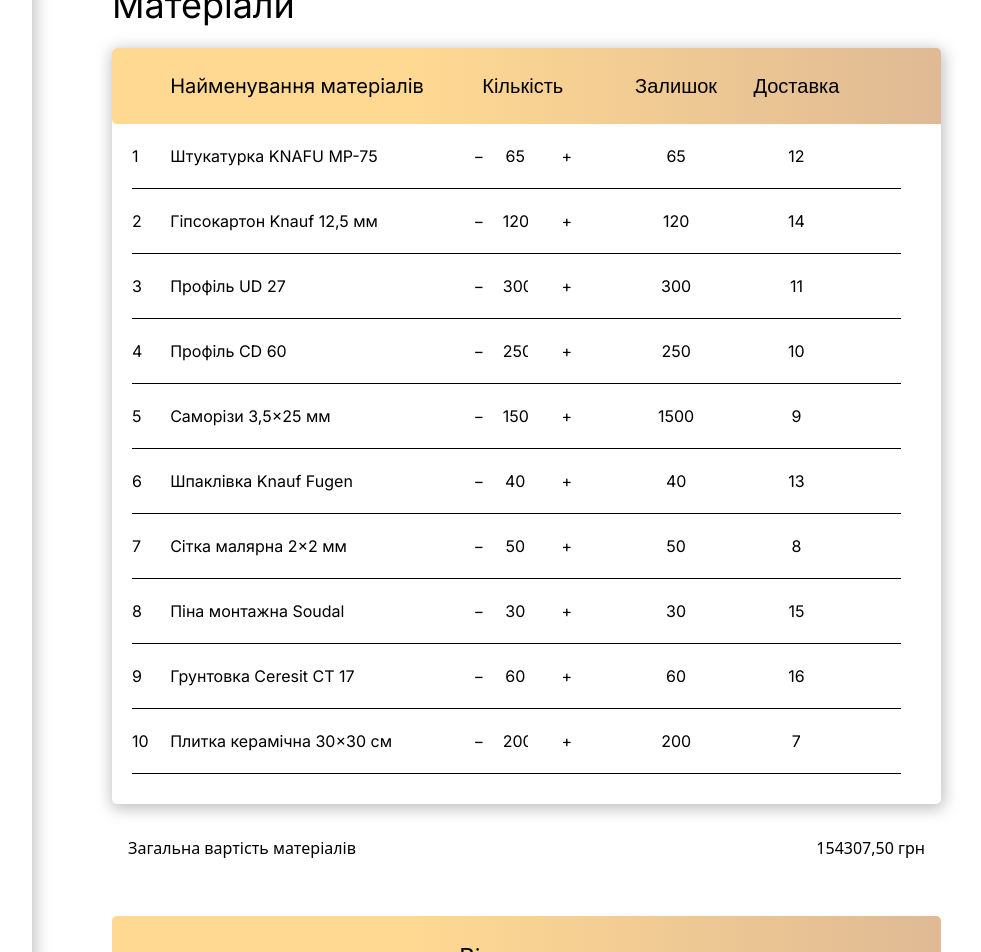
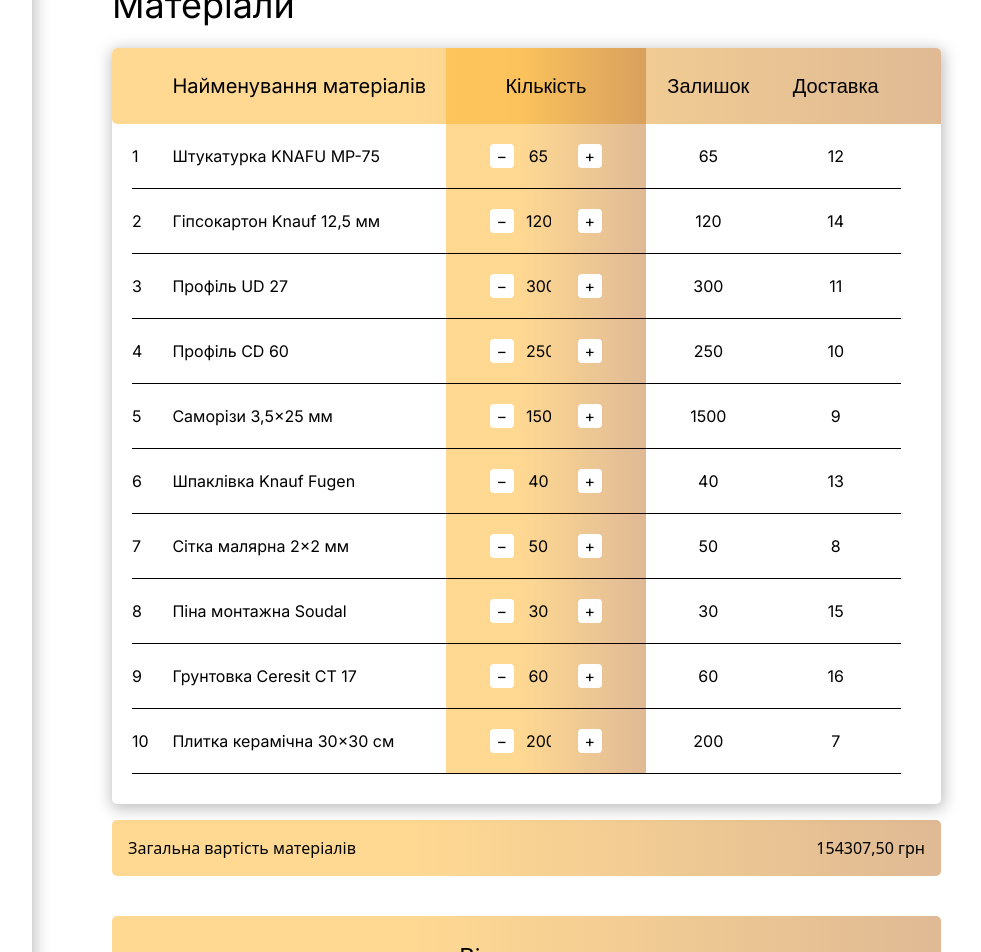
Before and after one commit to DonAkardion/StraightWalls_FE, a Next.js app: page /admin/addProject in a window 1280 px wide. Shown: the part 1640-2592 px from the top of the page, without its empty margins (279-1260 px from the left). Built offline with nearby package versions, Linux system fonts and the light colour scheme; a web font is replaced by a local one.

Commit message:
fix:AddProject Tables

```diff
--- a/src/components/Table/Table.module.css
+++ b/src/components/Table/Table.module.css
@@ -144,14 +144,39 @@
 .canceledRow {
   color: var(--red);
 }
-/* правила для AddProject */
+/* правила для AddProject  Estimate*/
 :global(.projectEstimateTableWrap) .TableRowCell:nth-child(7) {
   background: var(--yellow-gradient);
 }
 :global(.projectEstimateTableWrap) .TableCell:nth-child(5) {
   background: var(--yellow-gradient);
 }
+:global(.projectEstimateTableWrap) .indentCellLast {
+  display: none;
+}
+:global(.projectEstimateTableWrap) .indentCellSmall {
+  display: none;
+}
 :global(.projectEstimateTableWrap) .TableCellInspect {
+  display: none;
+}
+/* правила для AddProject  Materials*/
+:global(.projectMaterialsEditorWrap) .TableRowCell:nth-child(6) {
+  background: var(--yellow-gradient);
+}
+:global(.projectMaterialsEditorWrap) .TableCell:nth-child(4) {
+  background: var(--yellow-gradient);
+}
+:global(.projectMaterialsEditorWrap) .indentCellLast {
+  display: none;
+}
+:global(.projectMaterialsEditorWrap) .indentCellSmall {
+  display: none;
+}
+:global(.projectMaterialsEditorWrap) .TableRowCell:nth-child(9) {
+  display: none;
+}
+:global(.projectMaterialsEditorWrap) .TableCell:nth-child(7) {
   display: none;
 }
 /* #TODO правила для...*/
@@ -219,7 +244,7 @@
   :global(.clientsTableWrap) .indentCellSmallSecond {
     display: none;
   }
-  /* правила для AddProject */
+  /* правила для AddProject  Estimate*/
   :global(.projectEstimateTableWrap) .TableRowCell:nth-child(7) {
     display: table-cell;
     background: none;
--- /dev/null
+++ b/src/components/addProject/MaterialsEditor/MaterialsEditor.module.css
@@ -0,0 +1,3 @@
+.materialTotalCost {
+  background: var(--yellow-gradient);
+}
--- a/src/components/addProject/MaterialsEditor/MaterialsEditor.tsx
+++ b/src/components/addProject/MaterialsEditor/MaterialsEditor.tsx
@@ -1,5 +1,5 @@
 "use client";
-
+import styles from "./MaterialsEditor.module.css";
 import React, { useMemo, useState } from "react";
 import { ProjectMaterialsTable } from "@/components/Project/ProjectsDetailed/ProjectMaterialsTable/ProjectMaterialsTable";
 import { mockMaterials } from "@/mock/Materials/materialsMock";
@@ -109,7 +109,9 @@ export function MaterialsEditor() {
         className="projectMaterialsEditorWrap"
       />
 
-      <div className="mt-4 rounded-[5px] p-4 flex justify-between items-center">
+      <div
+        className={`${styles.materialTotalCost} mt-4 rounded-[5px] p-4 flex justify-between items-center`}
+      >
         <div>Загальна вартість матеріалів</div>
         <div className="">{formatNumber(total)} грн</div>
       </div>
```
